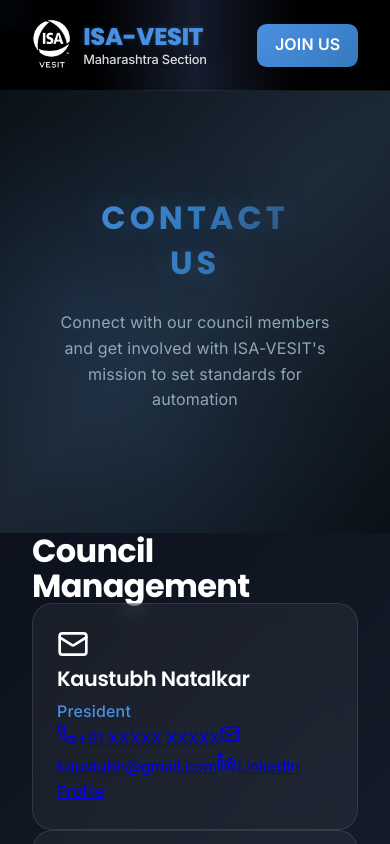
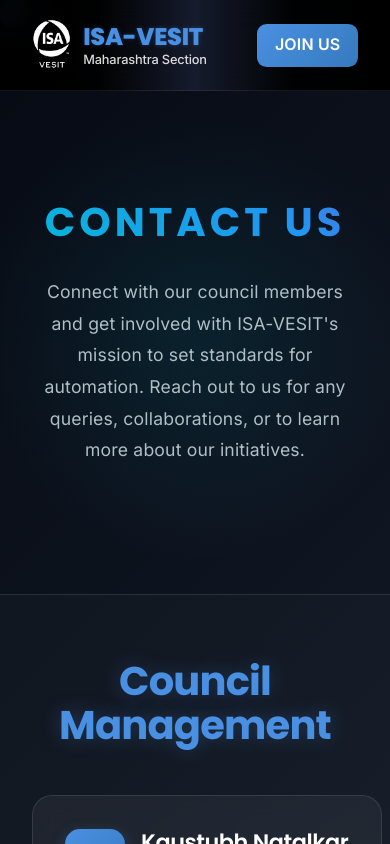
Before and after one commit to PrativaKoturu/ISA_Website-Demo, a React (Create React App) app in the folder isa-vesit-website/: page /contactus in a window 390 px wide. Shown: the top 844 px of the page. Built offline with nearby package versions, Linux system fonts and the light colour scheme.

Commit message:
contact us updated

```diff
--- a/isa-vesit-website/src/App.css
+++ b/isa-vesit-website/src/App.css
@@ -1317,6 +1317,42 @@
   color: white;
   overflow-x: hidden;
   position: relative;
+  padding-top: 80px;
+}
+
+/* Hero Section for Initiatives Page (BeBeyond Style) */
+.initiatives-page .hero {
+  padding: 120px 2rem 80px;
+  text-align: center;
+  background: radial-gradient(circle at center, rgba(0, 188, 212, 0.1) 0%, transparent 70%);
+  min-height: 60vh;
+  display: flex;
+  flex-direction: column;
+  align-items: center;
+  justify-content: center;
+}
+
+.initiatives-page .hero h1 {
+  font-size: 4rem;
+  font-weight: 700;
+  margin-bottom: 2rem;
+  background: linear-gradient(45deg, #00bcd4, #2196f3, #9c27b0);
+  background-size: 200% 200%;
+  -webkit-background-clip: text;
+  -webkit-text-fill-color: transparent;
+  background-clip: text;
+  animation: gradientShift 3s ease-in-out infinite;
+  text-transform: uppercase;
+  letter-spacing: 4px;
+}
+
+.initiatives-page .hero p {
+  font-size: 1.3rem;
+  color: #b0bec5;
+  max-width: 800px;
+  margin: 0 auto 3rem;
+  line-height: 1.8;
+  font-weight: 400;
 }
 
 /* Animated Background Particles */
@@ -1931,6 +1967,50 @@
   padding-top: 80px;
 }
 
+/* Hero Section for Contact Us Page (BeBeyond Style) */
+.contact-us-page .hero {
+  padding: 120px 2rem 80px;
+  text-align: center;
+  background: radial-gradient(circle at center, rgba(0, 188, 212, 0.1) 0%, transparent 70%);
+  min-height: 60vh;
+  display: flex;
+  flex-direction: column;
+  align-items: center;
+  justify-content: center;
+}
+
+.contact-us-page .hero h1 {
+  font-size: 4rem;
+  font-weight: 700;
+  margin-bottom: 2rem;
+  background: linear-gradient(45deg, #00bcd4, #2196f3, #9c27b0);
+  background-size: 200% 200%;
+  -webkit-background-clip: text;
+  -webkit-text-fill-color: transparent;
+  background-clip: text;
+  animation: gradientShift 3s ease-in-out infinite;
+  text-transform: uppercase;
+  letter-spacing: 4px;
+}
+
+.contact-us-page .hero p {
+  font-size: 1.3rem;
+  color: #b0bec5;
+  max-width: 800px;
+  margin: 0 auto 3rem;
+  line-height: 1.8;
+  font-weight: 400;
+}
+
+@keyframes gradientShift {
+  0%, 100% {
+    background-position: 0% 50%;
+  }
+  50% {
+    background-position: 100% 50%;
+  }
+}
+
 /* Animated Background Particles */
 .contact-particles {
   position: fixed;
@@ -1973,10 +2053,15 @@
 /* Header Section */
 .contact-header-section {
   text-align: center;
-  padding: 120px 20px 80px;
-  position: relative;
-  background: linear-gradient(135deg, #0a1118 0%, #1a2530 50%, #0a1118 100%);
+  padding: 140px 20px 100px;
+  position: relative;
+  background: linear-gradient(135deg, #060A13 0%, #1A2332 50%, #0F1B2E 100%);
   z-index: 2;
+  overflow: hidden;
+  min-height: 60vh;
+  display: flex;
+  align-items: center;
+  justify-content: center;
 }
 
 .contact-header-section::before {
@@ -1987,43 +2072,153 @@
   right: 0;
   bottom: 0;
   background:
-    radial-gradient(circle at 20% 50%, rgba(74, 144, 226, 0.1) 0%, transparent 50%),
-    radial-gradient(circle at 80% 20%, rgba(74, 144, 226, 0.05) 0%, transparent 50%),
-    radial-gradient(circle at 40% 80%, rgba(74, 144, 226, 0.08) 0%, transparent 50%);
+    radial-gradient(circle at 20% 30%, rgba(74, 144, 226, 0.15) 0%, transparent 40%),
+    radial-gradient(circle at 80% 20%, rgba(74, 144, 226, 0.1) 0%, transparent 50%),
+    radial-gradient(circle at 40% 80%, rgba(74, 144, 226, 0.12) 0%, transparent 50%),
+    radial-gradient(circle at 70% 70%, rgba(74, 144, 226, 0.08) 0%, transparent 40%),
+    radial-gradient(circle at 10% 60%, rgba(74, 144, 226, 0.06) 0%, transparent 30%);
   pointer-events: none;
+  animation: headerGlow 8s ease-in-out infinite;
+}
+
+.contact-header-section::after {
+  content: '';
+  position: absolute;
+  top: 0;
+  left: 0;
+  right: 0;
+  bottom: 0;
+  background:
+    linear-gradient(45deg, transparent 30%, rgba(74, 144, 226, 0.03) 50%, transparent 70%),
+    linear-gradient(-45deg, transparent 30%, rgba(74, 144, 226, 0.02) 50%, transparent 70%);
+  pointer-events: none;
+  animation: headerShimmer 6s ease-in-out infinite;
+}
+
+.contact-header-content {
+  position: relative;
+  z-index: 3;
+  max-width: 900px;
+  margin: 0 auto;
 }
 
 .contact-header-title {
-  font-size: 4rem;
-  font-weight: bold;
+  font-size: clamp(3rem, 8vw, 5rem);
+  font-weight: 900;
   color: white;
-  margin-bottom: 30px;
+  margin-bottom: 40px;
   text-transform: uppercase;
-  letter-spacing: 4px;
-  text-shadow: 0 0 30px rgba(74, 144, 226, 0.3);
-  animation: slideInDown 1s ease-out;
+  letter-spacing: 6px;
+  text-shadow:
+    0 0 30px rgba(74, 144, 226, 0.5),
+    0 0 60px rgba(74, 144, 226, 0.3),
+    0 0 90px rgba(74, 144, 226, 0.1);
+  animation: slideInDown 1.2s ease-out;
   font-family: 'Poppins', sans-serif;
   display: flex;
   flex-direction: column;
-  gap: 10px;
+  gap: 15px;
+  position: relative;
+}
+
+.contact-header-title::before {
+  content: '';
+  position: absolute;
+  top: -20px;
+  left: 50%;
+  transform: translateX(-50%);
+  width: 100px;
+  height: 4px;
+  background: linear-gradient(90deg, transparent, #4A90E2, transparent);
+  border-radius: 2px;
+  animation: titleLine 3s ease-in-out infinite;
 }
 
 .contact-title-line {
-  background: linear-gradient(135deg, #4A90E2, #357ABD, #2a4560);
+  background: linear-gradient(135deg, #4A90E2, #357ABD, #2a4560, #4A90E2);
+  background-size: 300% 300%;
   -webkit-background-clip: text;
   -webkit-text-fill-color: transparent;
   background-clip: text;
-  animation: gradientShift 3s ease-in-out infinite;
+  animation: gradientShift 4s ease-in-out infinite;
+  position: relative;
+}
+
+.contact-title-line::after {
+  content: '';
+  position: absolute;
+  bottom: -5px;
+  left: 0;
+  width: 100%;
+  height: 2px;
+  background: linear-gradient(90deg, transparent, #4A90E2, transparent);
+  transform: scaleX(0);
+  animation: titleUnderline 2s ease-in-out infinite 1s;
 }
 
 .contact-header-subtitle {
-  font-size: 1.2rem;
-  color: #8fa8b5;
+  font-size: 1.3rem;
+  color: #b8c5d1;
   max-width: 800px;
-  margin: 0 auto 40px;
-  line-height: 1.6;
-  animation: slideInUp 1s ease-out 0.3s both;
+  margin: 0 auto 50px;
+  line-height: 1.8;
+  animation: slideInUp 1.2s ease-out 0.4s both;
   font-weight: 400;
+  text-shadow: 0 2px 4px rgba(0, 0, 0, 0.3);
+  position: relative;
+}
+
+.contact-header-subtitle::before {
+  content: '';
+  position: absolute;
+  top: -15px;
+  left: 50%;
+  transform: translateX(-50%);
+  width: 60px;
+  height: 2px;
+  background: linear-gradient(90deg, transparent, rgba(74, 144, 226, 0.5), transparent);
+  border-radius: 1px;
+}
+
+/* Header Animations */
+@keyframes headerGlow {
+  0%, 100% {
+    opacity: 0.8;
+    transform: scale(1);
+  }
+  50% {
+    opacity: 1;
+    transform: scale(1.05);
+  }
+}
+
+@keyframes headerShimmer {
+  0%, 100% {
+    transform: translateX(-100%);
+  }
+  50% {
+    transform: translateX(100%);
+  }
+}
+
+@keyframes titleLine {
+  0%, 100% {
+    opacity: 0.5;
+    transform: translateX(-50%) scaleX(0.8);
+  }
+  50% {
+    opacity: 1;
+    transform: translateX(-50%) scaleX(1.2);
+  }
+}
+
+@keyframes titleUnderline {
+  0%, 100% {
+    transform: scaleX(0);
+  }
+  50% {
+    transform: scaleX(1);
+  }
 }
 
 /* Council Page Styles */
@@ -3486,3 +3681,201 @@
     gap: 30px;
   }
 }
+
+/* Contact Us Page Styles */
+.contact-us-page {
+  min-height: 100vh;
+  background: linear-gradient(135deg, #060A13 0%, #1A2332 50%, #0F1B2E 100%);
+  color: white;
+  overflow-x: hidden;
+  position: relative;
+  padding-top: 80px;
+}
+
+/* Council Section Styles for Contact Us Page */
+.council-section {
+  padding: 4rem 0;
+  background: rgba(255, 255, 255, 0.02);
+  border-top: 1px solid rgba(255, 255, 255, 0.1);
+  border-bottom: 1px solid rgba(255, 255, 255, 0.1);
+}
+
+.council-section-title {
+  font-size: 2.5rem;
+  color: #4A90E2;
+  text-align: center;
+  margin-bottom: 3rem;
+  font-weight: 700;
+  text-shadow: 0 0 20px rgba(74, 144, 226, 0.3);
+  animation: slideInDown 1s ease-out;
+}
+
+.council-grid {
+  display: grid;
+  grid-template-columns: repeat(auto-fit, minmax(350px, 1fr));
+  gap: 2rem;
+  animation: fadeInUp 0.8s ease-out;
+}
+
+/* Member Card Styles for Contact Us Page */
+.member-card {
+  background: rgba(255, 255, 255, 0.05);
+  border-radius: 20px;
+  overflow: hidden;
+  transition: all 0.3s ease;
+  border: 1px solid rgba(255, 255, 255, 0.1);
+  backdrop-filter: blur(10px);
+  position: relative;
+  padding: 2rem;
+}
+
+.member-card:hover {
+  transform: translateY(-10px);
+  box-shadow: 0 20px 40px rgba(74, 144, 226, 0.2);
+  border-color: rgba(74, 144, 226, 0.5);
+}
+
+.member-card-glow {
+  position: absolute;
+  top: 0;
+  left: 0;
+  right: 0;
+  bottom: 0;
+  background: linear-gradient(135deg, rgba(74, 144, 226, 0.1), transparent);
+  opacity: 0;
+  transition: opacity 0.3s ease;
+  border-radius: 20px;
+  pointer-events: none;
+}
+
+.member-card:hover .member-card-glow {
+  opacity: 1;
+}
+
+.member-card-content {
+  position: relative;
+  z-index: 2;
+}
+
+.member-card-header-row {
+  display: flex;
+  align-items: center;
+  gap: 1rem;
+  margin-bottom: 1.5rem;
+}
+
+.member-card-icon-box {
+  width: 60px;
+  height: 60px;
+  background: linear-gradient(135deg, #4A90E2, #357ABD);
+  border-radius: 15px;
+  display: flex;
+  align-items: center;
+  justify-content: center;
+  color: white;
+  box-shadow: 0 5px 15px rgba(74, 144, 226, 0.3);
+  transition: all 0.3s ease;
+}
+
+.member-card:hover .member-card-icon-box {
+  transform: scale(1.1);
+  box-shadow: 0 8px 25px rgba(74, 144, 226, 0.4);
+}
+
+.member-card-title-group {
+  flex: 1;
+}
+
+.member-name {
+  font-size: 1.4rem;
+  color: white;
+  margin: 0 0 0.5rem 0;
+  font-weight: 600;
+  line-height: 1.3;
+}
+
+.member-position {
+  color: #4A90E2;
+  font-size: 1rem;
+  margin: 0;
+  font-weight: 500;
+}
+
+.contact-links {
+  display: flex;
+  flex-direction: column;
+  gap: 0.8rem;
+}
+
+.contact-link {
+  display: flex;
+  align-items: center;
+  gap: 0.8rem;
+  padding: 0.8rem 1rem;
+  background: rgba(255, 255, 255, 0.05);
+  border-radius: 10px;
+  color: white;
+  text-decoration: none;
+  transition: all 0.3s ease;
+  border: 1px solid rgba(255, 255, 255, 0.1);
+  backdrop-filter: blur(10px);
+}
+
+.contact-link:hover {
+  background: rgba(74, 144, 226, 0.1);
+  border-color: rgba(74, 144, 226, 0.3);
+  transform: translateX(5px);
+  box-shadow: 0 5px 15px rgba(74, 144, 226, 0.2);
+}
+
+.contact-link-box {
+  position: relative;
+  overflow: hidden;
+}
+
+.contact-link-box::before {
+  content: '';
+  position: absolute;
+  top: 0;
+  left: -100%;
+  width: 100%;
+  height: 100%;
+  background: linear-gradient(90deg, transparent, rgba(74, 144, 226, 0.2), transparent);
+  transition: left 0.5s ease;
+}
+
+.contact-link-box:hover::before {
+  left: 100%;
+}
+
+.contact-icon {
+  color: #4A90E2;
+  transition: all 0.3s ease;
+}
+
+.contact-link:hover .contact-icon {
+  color: white;
+  transform: scale(1.1);
+}
+
+/* Responsive styles for Contact Us Hero */
+@media (max-width: 768px) {
+  .contact-us-page .hero h1 {
+    font-size: 2.5rem;
+  }
+
+  .contact-us-page .hero p {
+    font-size: 1.1rem;
+  }
+}
+
+/* Responsive styles for Initiatives Hero */
+@media (max-width: 768px) {
+  .initiatives-page .hero h1 {
+    font-size: 2.5rem;
+  }
+
+  .initiatives-page .hero p {
+    font-size: 1.1rem;
+  }
+}
--- a/isa-vesit-website/src/pages/ContactUs.jsx
+++ b/isa-vesit-website/src/pages/ContactUs.jsx
@@ -26,7 +26,7 @@
       linkedin: 'https://linkedin.com/in/charchit-sahoo'
     },
     {
-      name: 'Aditya\nRege',
+      name: 'Aditya Rege',
       position: 'Senior PRO',
       phone: '+91 XXXXX XXXXX',
       email: 'aditya@gmail.com',
@@ -131,18 +131,9 @@
       </div>
 
       {/* Header Section */}
-      <section className="contact-header-section">
-        <div className="contact-container">
-          <div className="contact-header-content">
-            <h1 className="contact-header-title">
-              <span className="contact-title-line">CONTACT</span>
-              <span className="contact-title-line">US</span>
-            </h1>
-            <p className="contact-header-subtitle">
-              Connect with our council members and get involved with ISA-VESIT's mission to set standards for automation
-            </p>
-          </div>
-        </div>
+      <section className="hero" id="contact-us">
+        <h1>CONTACT US</h1>
+        <p>Connect with our council members and get involved with ISA-VESIT's mission to set standards for automation. Reach out to us for any queries, collaborations, or to learn more about our initiatives.</p>
       </section>
 
       {/* Council Members Section */}
--- a/isa-vesit-website/src/pages/Initiatives.jsx
+++ b/isa-vesit-website/src/pages/Initiatives.jsx
@@ -187,31 +187,9 @@
       </div>
 
       {/* Hero Section */}
-      <section className="initiatives-hero-section">
-        <div className="initiatives-hero-container">
-
-          <h1 className="initiatives-hero-title">
-            <span className="title-line">INNOVATIVE</span>
-            <span className="title-line">INITIATIVES</span>
-          </h1>
-          <p className="initiatives-hero-subtitle">
-            Empowering students through cutting-edge programs, advanced resources, and comprehensive support systems designed to foster growth, learning, and excellence in engineering.
-          </p>
-          <div className="hero-stats-preview">
-            <div className="preview-stat">
-              <Target size={20} />
-              <span>11+ Programs</span>
-            </div>
-            <div className="preview-stat">
-              <Rocket size={20} />
-              <span>Innovation Hub</span>
-            </div>
-            <div className="preview-stat">
-              <Zap size={20} />
-              <span>Future Ready</span>
-            </div>
-          </div>
-        </div>
+      <section className="hero" id="initiatives">
+        <h1>INNOVATIVE INITIATIVES</h1>
+        <p>Empowering students through cutting-edge programs, advanced resources, and comprehensive support systems designed to foster growth, learning, and excellence in engineering.</p>
       </section>
 
       {/* Initiatives Grid */}
```
